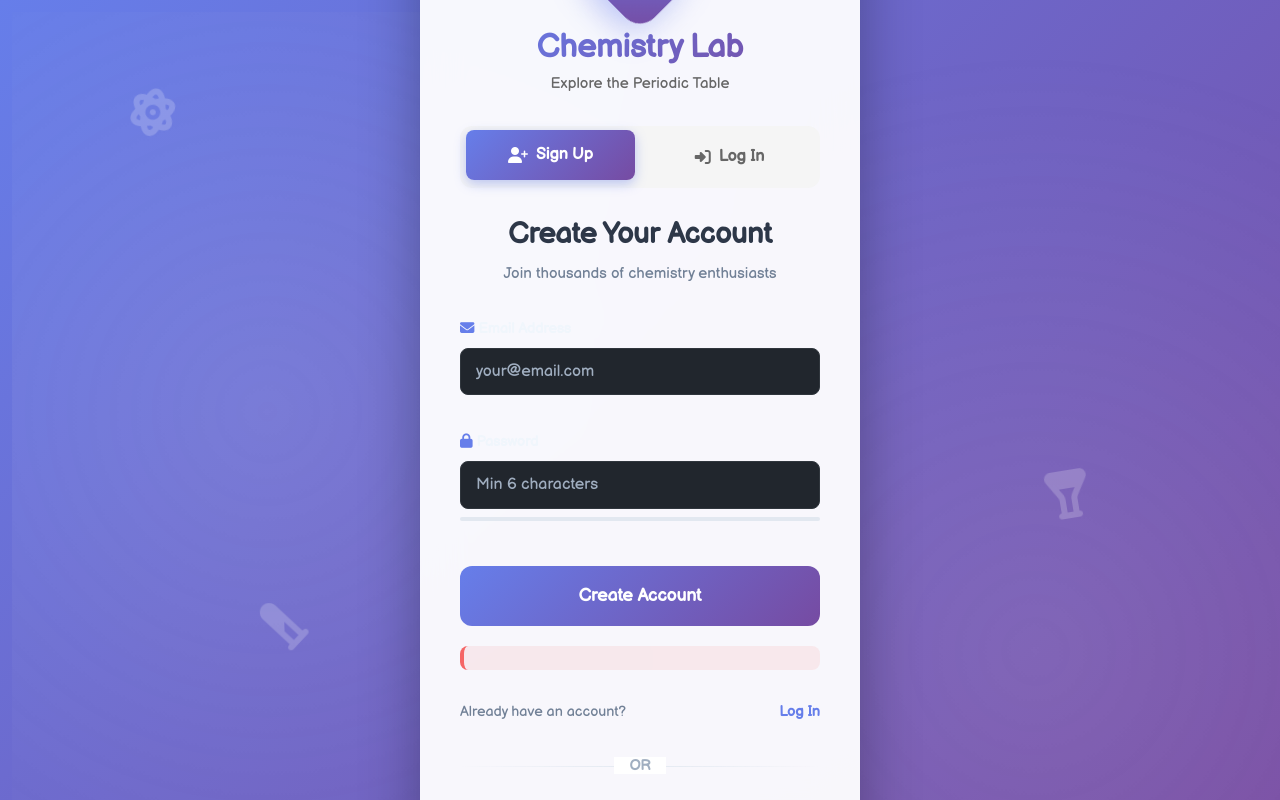
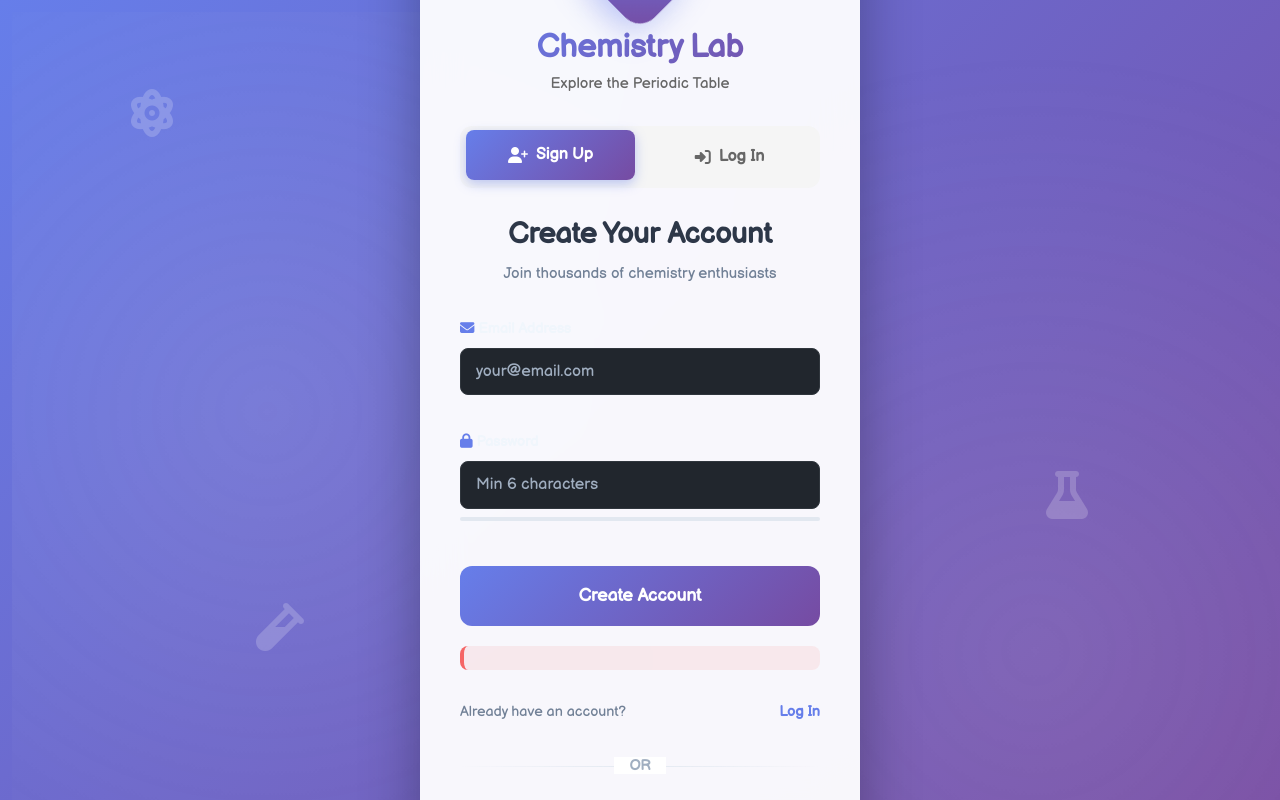
Before and after one commit to Rafsan1711/periodic-table-3d, a plain HTML site: page index.html in a window 1280 px wide. Drawn offline with nearby package versions, Linux system fonts and the light colour scheme; no server answers.

Commit message:
Update main.css

```diff
--- a/css/main.css
+++ b/css/main.css
@@ -55,7 +55,7 @@
 
 /* 18. Scrollbar & Tippy */
 @import url('scrollbar-tippy.css');
-
+@import url('chemai.css');
 @import url('settings.css');
 @import url('admin-panel.css');
 /* 19. Responsive Design */
```
